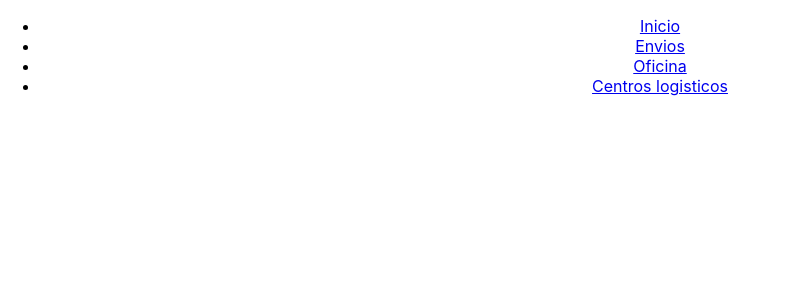
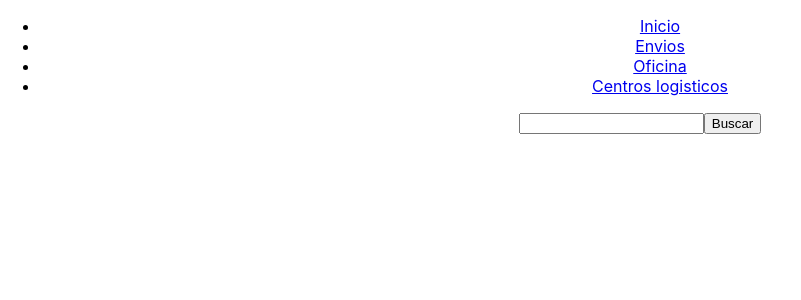
Before and after one commit to jcme0003/ClienteDae, a React (Create React App) app: page /oficinas in a window 1280 px wide. Shown: the top 300 px of the page, without its empty margins (0-801 px from the left). Built offline with nearby package versions, Linux system fonts and the light colour scheme.

Commit message:
GET con input OK

```diff
--- a/src/App.js
+++ b/src/App.js
@@ -14,9 +14,9 @@ class App extends Component {
         <Menu/>
         <Switch>
           <Route exact path="/" component={Home}/>
-          <Route path="/envios/:localizador" component={verEnvio}/>
-          <Route path="/oficinas/:provincia" component={verOficina}/>
-          <Route path="/centroslogisticos/:id" component={verCentroLogistico}/>
+          <Route path="/envios/" component={verEnvio}/>
+          <Route path="/oficinas/" component={verOficina}/>
+          <Route path="/centroslogisticos/" component={verCentroLogistico}/>
         </Switch>
       </div>
     );
--- a/src/components/menu/MenuDatos.js
+++ b/src/components/menu/MenuDatos.js
@@ -9,11 +9,11 @@ export const MenuDatos = [
     },
     {
         titulo: "Oficina",
-        path: "/oficinas/madrid"
+        path: "/oficinas"
     },
     {
         titulo: "Centros logisticos",
-        path: "/centroslogisticos/1"
+        path: "/centroslogisticos"
     }
 ];
 
--- a/src/components/verCentroLogistico.js
+++ b/src/components/verCentroLogistico.js
@@ -13,14 +13,16 @@ class verCentroLogistico extends Component {
             nombre: "",
             localizacion: ""
         };
+        this.buscarCentroLogistico = this.buscarCentroLogistico.bind(this);
     }
 
-    componentDidMount(){
-        fetch(apiUrl + this.props.match.params.id)
+    buscarCentroLogistico(){
+        fetch(apiUrl + document.getElementById("input_centro").value)
             .then(res => res.json())
             .then(
                 (result) => {
                     this.setState({
+                        error: null,
                         isLoaded: true,
                         nombre: result.nombre,
                         localizacion: result.localizacion
@@ -40,16 +42,26 @@ class verCentroLogistico extends Component {
 
         if(error){
             return(
-                <div>Error: {error.message}</div>
+                <div>
+                    <h6>El centro logistico indicado no existe</h6>
+                    <input type="text" id="input_centro" name="centro" />
+                    <button onClick={this.buscarCentroLogistico}>Buscar</button>
+                </div>
             );
         } else if(!isLoaded){
             return(
-                <div>Cargando...</div>
+                <div>
+                    <input type="text" id="input_centro" name="centro" />
+                    <button onClick={this.buscarCentroLogistico}>Buscar</button>
+                </div>
             );
         } else {
             return(
                 <div>
-                    <h1>PRUEBA</h1>
+                    <div>
+                        <input type="text" id="input_centro" name="centro" />
+                        <button onClick={this.buscarCentroLogistico}>Buscar</button>
+                    </div>
                     <table>
                         <thead>
                             <tr>
--- a/src/components/verEnvio.js
+++ b/src/components/verEnvio.js
@@ -18,14 +18,17 @@ class verCentroLogistico extends Component {
             remitente: "",
             destinatario: ""
         };
+        this.buscarEnvio = this.buscarEnvio.bind(this);
+        this.verRuta = this.verRuta.bind(this);
     }
 
-    componentDidMount(){
-        fetch(apiUrl + this.props.match.params.localizador)
+    buscarEnvio(){
+        fetch(apiUrl + document.getElementById("input_envio").value)
             .then(res => res.json())
             .then(
                 (result) => {
                     this.setState({
+                        error: null,
                         isLoaded: true,
                         localizador: result.localizador,
                         estado: result.estado,
@@ -45,16 +48,27 @@ class verCentroLogistico extends Component {
             )
     }
 
+    verRuta(){
+        console.log("RUTA");
+    }
+
     render(){
         const {error, isLoaded, localizador, estado, fechaLlegada, horaLlegada, importe, remitente, destinatario} = this.state;
 
         if(error){
             return(
-                <div>Error: {error.message}</div>
+                <div>
+                    <h6>No existe ningun envio con el codigo indicado</h6>
+                    <input type="text" id="input_envio" name="envio" />
+                    <button onClick={this.buscarEnvio}>Buscar</button>
+                </div>
             );
         } else if(!isLoaded){
             return(
-                <div>Cargando...</div>
+                <div>
+                    <input type="text" id="input_envio" name="envio" />
+                    <button onClick={this.buscarEnvio}>Buscar</button>
+                </div>
             );
         } else {
             return(
@@ -70,6 +84,7 @@ class verCentroLogistico extends Component {
                                 <th>Importe</th>
                                 <th>DNI remitente</th>
                                 <th>DNI destinatario</th>
+                                <th></th>
                             </tr>
                         </thead>
                         <tbody>
@@ -81,6 +96,7 @@ class verCentroLogistico extends Component {
                                 <td>{importe}</td>
                                 <td>{remitente}</td>
                                 <td>{destinatario}</td>
+                                <td><button onClick={this.verRuta}>Ver ruta</button></td>
                             </tr>
                         </tbody>
                     </table>
--- a/src/components/verOficina.js
+++ b/src/components/verOficina.js
@@ -10,18 +10,21 @@ class verOficina extends Component {
         this.state = {
             error: null,
             isLoaded: false,
-            nombreProvincia: ""
+            provincia: ""
         };
+        this.buscarOficina = this.buscarOficina.bind(this);
     }
 
-    componentDidMount(){
-        fetch(apiUrl + this.props.match.params.provincia)
+    buscarOficina() {
+        let oficina = document.getElementById("input_oficina").value;
+        fetch(apiUrl + oficina)
             .then(res => res.json())
             .then(
                 (result) => {
                     this.setState({
-                        isLoaded: true,
-                        nombreProvincia: result.nombreProvincia
+                        error: null,
+                        provincia: result.nombreProvincia,
+                        isLoaded: true
                     });
                 },
                 (error) => {
@@ -34,20 +37,30 @@ class verOficina extends Component {
     }
 
     render(){
-        const {error, isLoaded, nombreProvincia} = this.state;
+        const {error, isLoaded, provincia} = this.state;
 
-        if(error){
+        if(error) {
             return(
-                <div>Error: {error.message}</div>
+                <div>
+                    <h6>No existe la provincia indicada</h6>
+                    <input type="text" id="input_oficina" name="oficina" />
+                    <button onClick={this.buscarOficina}>Buscar</button>
+                </div>
             );
-        } else if(!isLoaded){
+        } else if(!isLoaded) {
             return(
-                <div>Cargando...</div>
+                <div>
+                    <input type="text" id="input_oficina" name="oficina" />
+                    <button onClick={this.buscarOficina}>Buscar</button>
+                </div>
             );
         } else {
             return(
                 <div>
-                    <h1>PRUEBA</h1>
+                    <div>
+                        <input type="text" id="input_oficina" name="oficina" />
+                        <button onClick={this.buscarOficina}>Buscar</button>
+                    </div>
                     <table>
                         <thead>
                             <tr>
@@ -56,7 +69,7 @@ class verOficina extends Component {
                         </thead>
                         <tbody>
                             <tr>
-                                <td>{nombreProvincia}</td>
+                                <td>{provincia}</td>
                             </tr>
                         </tbody>
                     </table>
```
Also changed, not shown: 1 other file (tests, documents, lock files or other folders).
